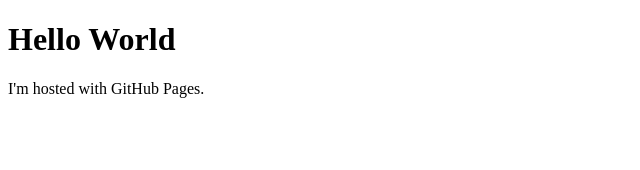
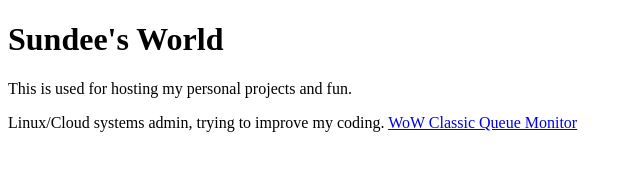
Before and after one commit to ImSundee/imsundee.github.io, a plain HTML site: page index.html in a window 1280 px wide. Shown: the whole page, without its empty margins (0-640 px from the left). Drawn offline with Linux system fonts and the light colour scheme.

Commit message:
Update index.html

```diff
--- a/index.html
+++ b/index.html
@@ -5,8 +5,12 @@
      crossorigin="anonymous"></script>
 </header>
 <body>
-<h1>Hello World</h1>
-<p>I'm hosted with GitHub Pages.</p>
+<h1>Sundee's World</h1>
+<p>This is used for hosting my personal projects and fun.</p>
+
+Linux/Cloud systems admin, trying to improve my coding.
+
+<a href="https://imsundee.github.io/gehennas-queue/">WoW Classic Queue Monitor</a>
 
 <script async src="https://pagead2.googlesyndication.com/pagead/js/adsbygoogle.js?client=ca-pub-4625956129515915"
      crossorigin="anonymous"></script>
```
